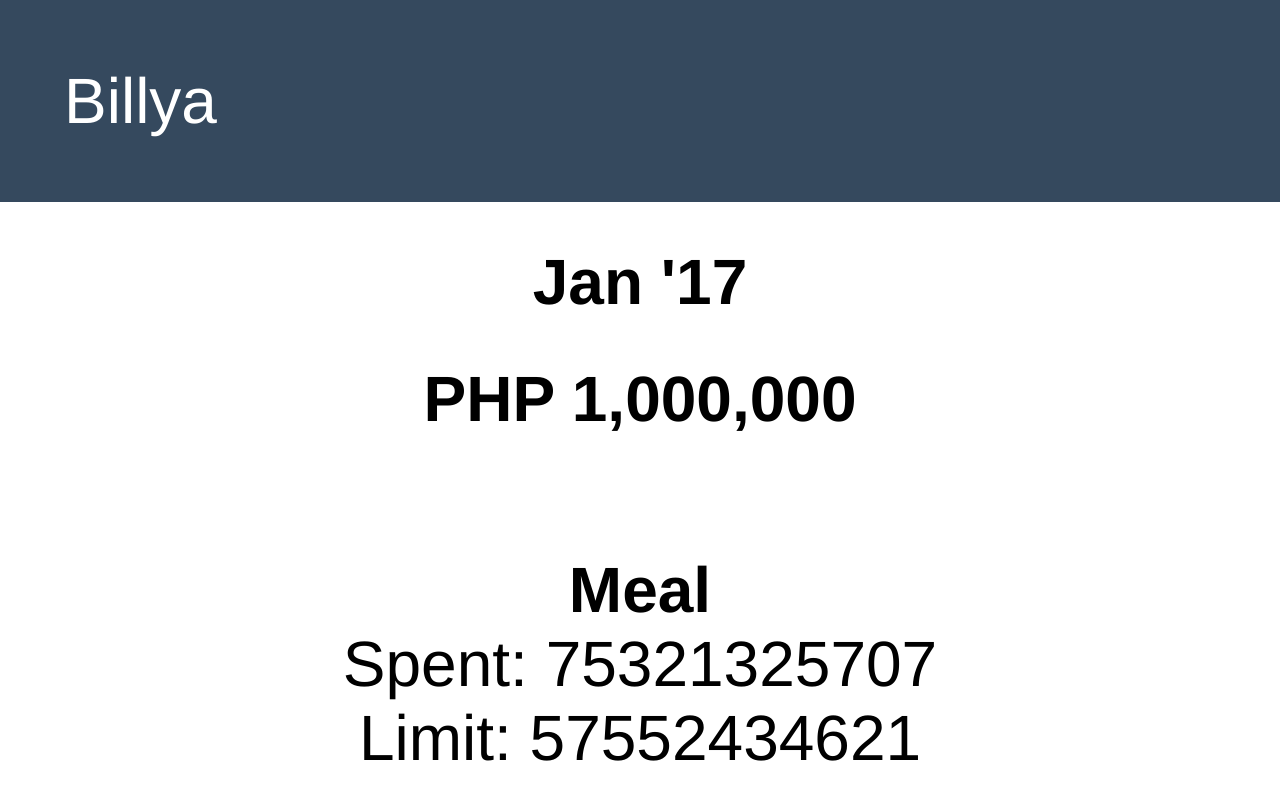
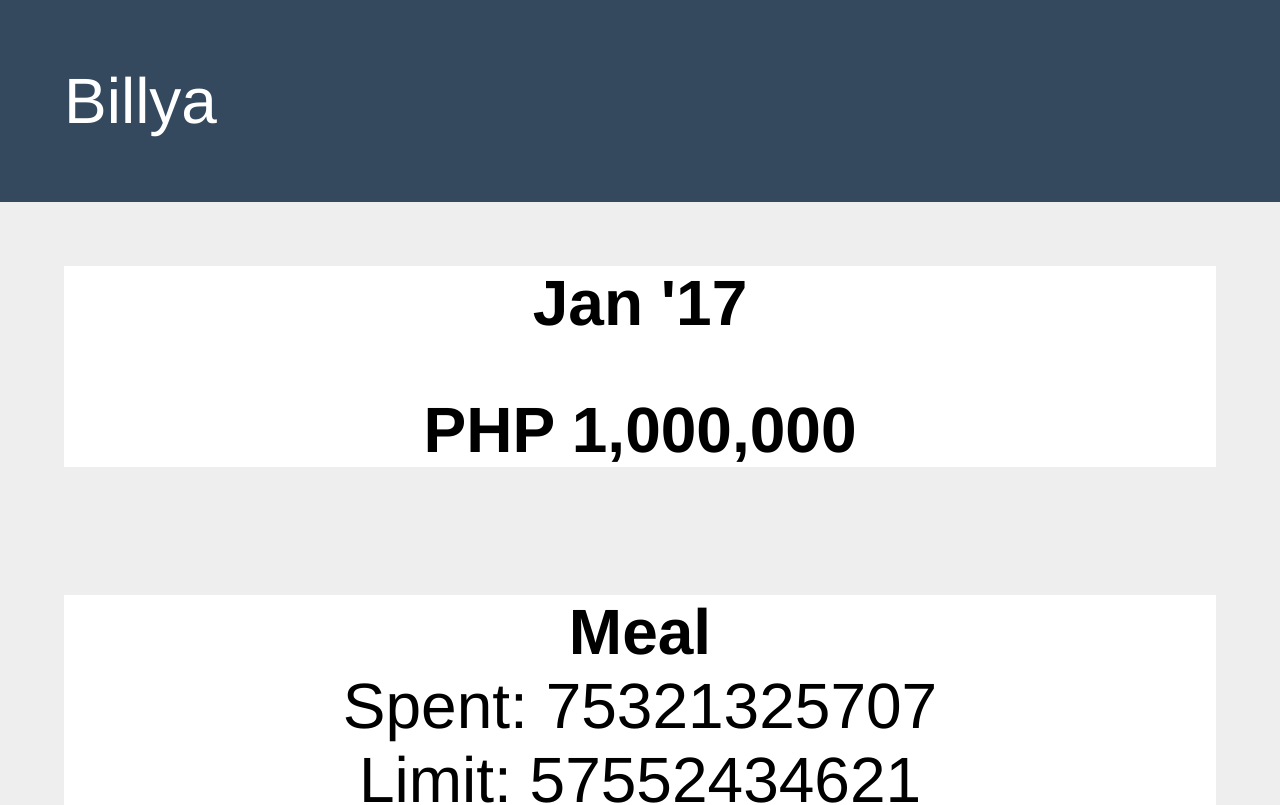
Before and after one commit to jrojoo/billya, a Vue app: page / in a window 1280 px wide. Shown: the top 805 px of the page. Built offline with nearby package versions, Linux system fonts and the light colour scheme.

Commit message:
added bg

```diff
--- a/src/App.vue
+++ b/src/App.vue
@@ -34,6 +34,7 @@
   html, body {
     margin: 0;
     padding: 0;
+    background: #eeeeee;
   }
 
   * {
--- a/src/components/Billya.vue
+++ b/src/components/Billya.vue
@@ -1,8 +1,10 @@
 <template>
   <div class="billya">
-    <h1 class="month-period">{{ month }}</h1>
-    <h1 class="total-money">{{ currency }} {{ totalMoney }}</h1>
-    <h2 class="currency"></h2>
+    <section class="summary">
+      <h1 class="month-period">{{ month }}</h1>
+      <h1 class="total-money">{{ currency }} {{ totalMoney }}</h1>
+      <h2 class="currency"></h2>
+    </section>
     <money-goals></money-goals>
   </div>
 </template>
@@ -26,5 +28,8 @@
 </script>
 
 <style lang="scss" scoped>
-
+  .summary {
+    background: white;
+    margin: 1rem;
+  }
 </style>
--- a/src/components/GoalItem.vue
+++ b/src/components/GoalItem.vue
@@ -20,5 +20,7 @@
 <style scoped lang="scss">
   .goal-item {
     margin: 1rem;
+
+    background: white;
   }
 </style>
```
